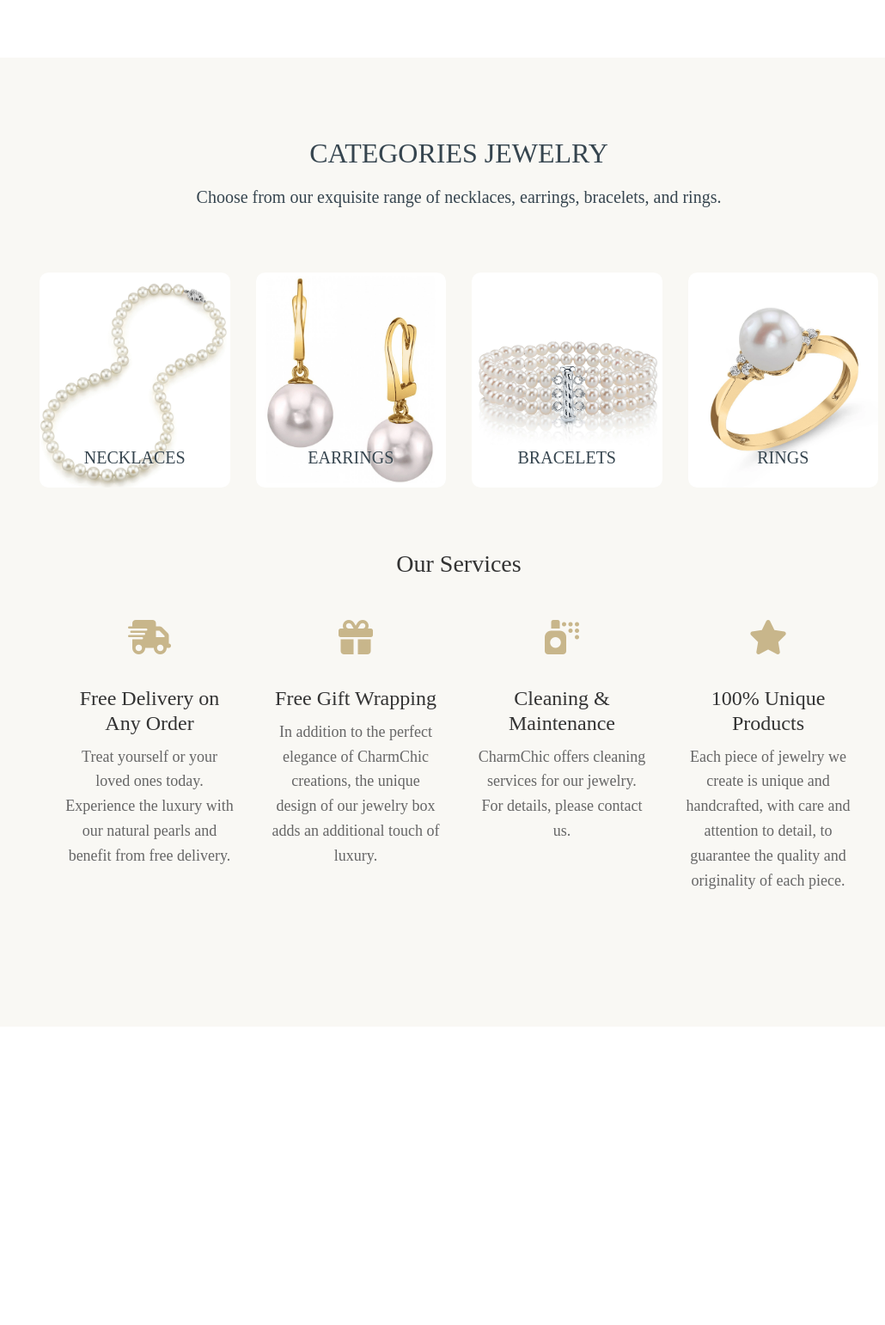
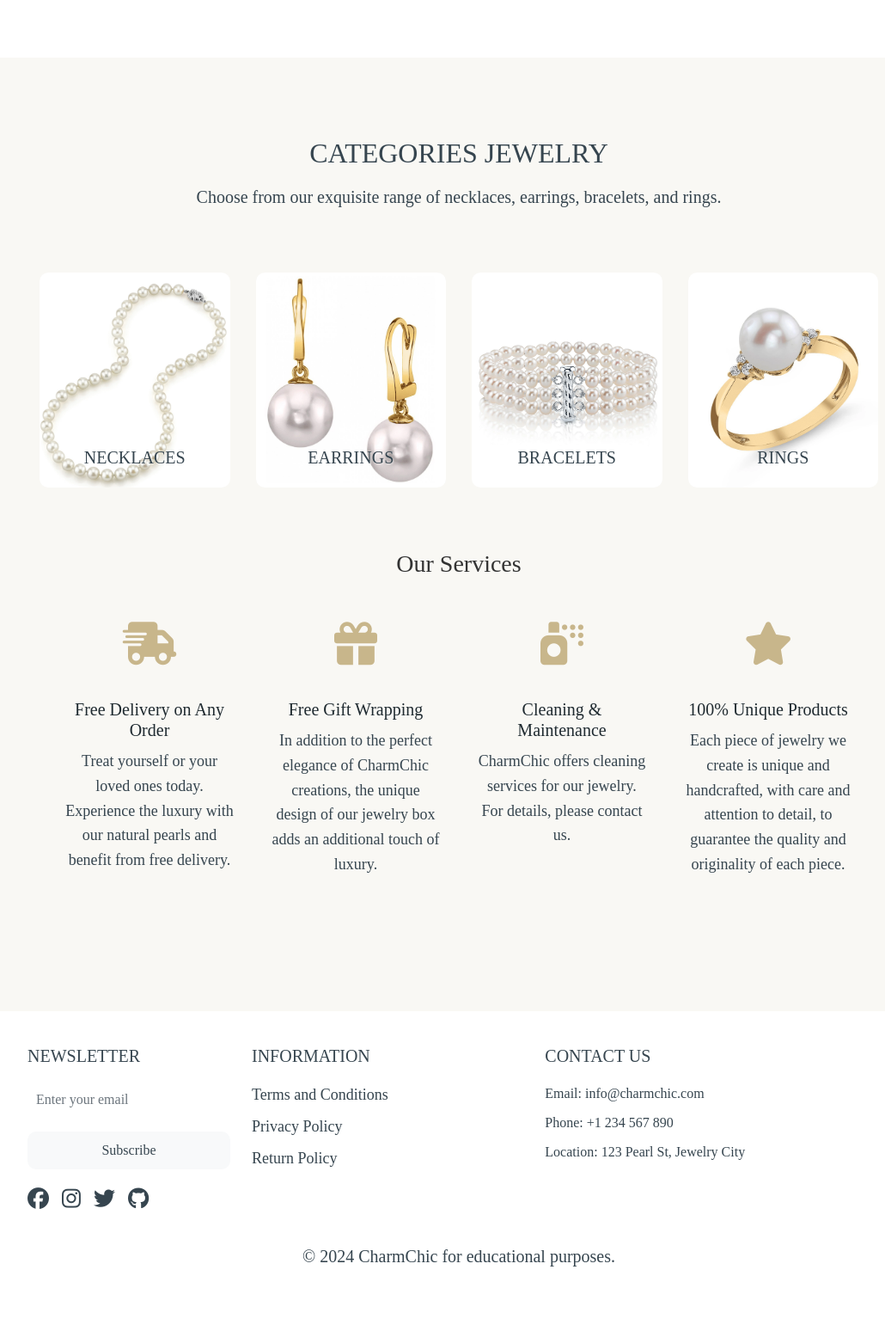
Before and after one commit to Cristina-Becheru/charm_chic, a Django app: page / in a window 1280 px wide. Shown: the part 1560-3101 px from the top of the page at 86% size, without its empty margins (106-1136 px from the left). Before the commit the page ends 2594 px from the top, so only its background shows below. Run offline with Django 3.2, Linux system fonts and the light colour scheme; some libraries are stand-ins or nearby versions.

Commit message:
Added footer with subscription, info links, and contact details.

```diff
--- a/static/css/base.css
+++ b/static/css/base.css
@@ -8,22 +8,34 @@ body {
     font-family: 'Babylonica';
 
 }
+
+h4 {
+    font-size: 20px;
+    color: #1F2A30;
+    margin: 10px 0;
+}
+
+p {
+    font-size: 18px;
+    color: #36454F;
+    line-height: 1.6;
+}
 /* CSS for Navigation Links */
 .nav-link {
-    text-transform: uppercase; /* Make text uppercase */
-    font-size: 1.2rem; /* Adjust font size as needed */
-    color: #36454F; /* Charcoal Black */
+    text-transform: uppercase;
+    font-size: 1.2rem;
+    color: #36454F;
 
 }
 
 .nav-link:hover {
-   color:color: #6B7C8A; /* Change color on hover (Bootstrap primary color) */
+   color:color: #6B7C8A;
 }
 
 /* Header Section */
 .header-section {
     position: relative;
-    height: 100vh; /* Full height for the header section */
+    height: 100vh;
     display: flex;
     align-items: center;
     justify-content: center;
@@ -98,38 +103,33 @@ body {
 
 
 
-
-/* Collection Section Styles */
-
-
-
 /* Image Styles */
 .row img {
-    max-width: 100%; /* Ensures images are responsive */
-    border-radius: 10px; /* Adds rounded corners to images */
-    transition: transform 0.3s ease; /* Smooth scaling on hover */
+    max-width: 100%;
+    border-radius: 10px;
+    transition: transform 0.3s ease;
 }
 
 .row img:hover {
-    transform: scale(1.05); /* Slightly enlarges images on hover */
+    transform: scale(1.05);
 }
 
 /* Text and Button Styles */
 
 
 .row p {
-    font-size: 1.25rem; /* Adjusts the font size for the paragraph */
-    color: #36454F; /* Charcoal Black */ /* Sets a softer color for the paragraph */
-    margin-bottom: 1.5rem; /* Adds space below the paragraph */
+    font-size: 1.25rem;
+    color: #36454F;
+    margin-bottom: 1.5rem;
 }
 
 .btn.btn-black {
-    background-color: #36454F; /* Charcoal Black */
-    color: #fff; /* White text for the button */
-    border: none; /* Removes border */
-    border-radius: 25px; /* Adds rounded corners to the button */
-    padding: 10px 20px; /* Adjusts padding for the button */
-    transition: background-color 0.3s ease; /* Smooth background color transition */
+    background-color: #36454F;
+    color: #fff;
+    border: none;
+    border-radius: 25px;
+    padding: 10px 20px;
+    transition: background-color 0.3s ease;
 }
 
 .btn.btn-black:hover {
@@ -139,35 +139,35 @@ body {
 
 /* Overall Section Background Color for Pearls */
 .pearl-bg-wrapper {
-    background-color: #f9f8f4; /* Soft pearl-like background */
-    padding: 20px 0; /* Padding on top and bottom */
+    background-color: #f9f8f4;
+    padding: 20px 0;
 }
 
 /* Container for the pearl background */
 .pearl-bg {
-    max-width: 1500px; /* Adjust max-width based on your design */
-    margin: 0 auto; /* Center the content */
-    padding: 0px; /* Padding inside the content container */
-    border-radius: 8px; /* Optional if you want rounded corners */
+    max-width: 1500px;
+    margin: 0 auto;
+    padding: 0px;
+    border-radius: 8px;
 }
 
 /* Increase the size of images in the grid */
 .row .col-md-3 {
-    padding: 0 10px; /* Optional padding between columns */
+    padding: 0 10px;
 }
 
 .image-hover {
     position: relative;
-    overflow: hidden; /* Hide overflow to keep images clean */
-    border-radius: 8px; /* Optional: rounded corners for the images */
+    overflow: hidden;
+    border-radius: 8px;
 }
 
 .default-img {
-    width: 100%; /* Make images fill their parent container */
-    height: auto; /* Maintain aspect ratio */
-    max-height: 250px; /* Set a maximum height for images */
-    object-fit: cover; /* Ensure images cover the area without stretching */
-    transition: transform 0.3s ease; /* Smooth transition for hover effect */
+    width: 100%;
+    height: auto;
+    max-height: 250px;
+    object-fit: cover;
+    transition: transform 0.3s ease;
 }
 
 .hover-img {
@@ -258,52 +258,108 @@ body {
 }
 .service-grid {
     display: flex;
-    flex-direction: column; /* Stack items vertically */
-    align-items: center; /* Center items */
-    gap: 20px; /* Space between items */
-    margin: 50px 0; /* Vertical spacing */
+    flex-direction: column;
+    align-items: center;
+    gap: 20px;
+    margin: 50px 0;
 }
 
 .services-title {
-    font-size: 28px; /* Title font size */
-    color: #333333; /* Charcoal black for title */
-    text-align: center; /* Center the title */
-    margin-bottom: 20px; /* Space below the title */
+    font-size: 28px;
+    color: #333333;
+    text-align: center;
+    margin-bottom: 20px;
 }
 
 .service-items-container {
     display: flex;
-    flex-wrap: wrap; /* Wrap items to the next line if necessary */
-    justify-content: center; /* Center items horizontally */
-    gap: 40px; /* Space between items */
+    flex-wrap: wrap;
+    justify-content: center;
+    gap: 40px;
 }
 
 .service-item {
     display: flex;
-    flex-direction: column; /* Stack icon and text vertically */
-    align-items: center; /* Center the content */
-    text-align: center; /* Center the text */
-    max-width: 200px; /* Set a maximum width for items */
+    flex-direction: column;
+    align-items: center;
+    text-align: center;
+    max-width: 200px;
 }
 
 .service-icon {
-    font-size: 40px; /* Size of the icons */
-    color: #C8B68B; /* Muted Gold */
-    margin-bottom: 15px; /* Space below the icon */
+    font-size: 50px;
+    color: #C8B68B;
+    margin-bottom: 15px;
 }
 
-h4 {
-    font-size: 24px; /* Font size for headings */
-    color: #333333; /* Charcoal black for headings */
-    margin: 10px 0; /* Margin around heading */
+
+/* Footer */
+.footer-section {
+    padding: 40px 0;
+    color: #36454F;
 }
 
-p {
-    font-size: 18px; /* Font size for paragraphs */
-    color: #666666; /* Medium gray for paragraph text */
-    line-height: 1.6; /* Line height for readability */
+.footer-title {
+    font-size:20px;
+    margin-bottom:20px;
+    color:#36454F;
 }
 
+.footer-subscribe-form input {
+    width: 100%;
+    padding: 10px;
+    margin-bottom: 10px;
+    border: none;
+    border-radius: 10px;
+}
+
+.footer-subscribe-form button {
+    width: 100%;
+    padding: 10px;
+    border: none;
+    color: #36454F;
+    border-radius: 10px;
+}
+
+/* Quiq links */
+
+.footer-links {
+    list-style: none;
+    padding: 0;
+}
+
+.footer-links li {
+    margin-bottom: 10px;
+}
+
+.footer-links a {
+    color:#36454F;
+    text-decoration: none;
+    font-size: 18px;
+}
+
+
+/* Social media links */
+
+.footer-social {
+    list-style: none;
+    padding: 0;
+    display: flex;
+}
+
+.footer-social li {
+    margin-right: 15px;
+}
+
+.footer-social a {
+    color: #36454F;
+    font-size: 25px;
+    text-decoration: none;
+}
+
+.footer-social a:hover {
+    color: #6B7C8A;
+}
 
 
 
--- a/templates/base.html
+++ b/templates/base.html
@@ -134,6 +134,6 @@
     {% block postloadjs %}
     {% endblock %}
 
-
+    {% include 'includes/footer.html' %}
   </body>
 </html>
--- /dev/null
+++ b/templates/includes/footer.html
@@ -0,0 +1,51 @@
+<footer class="footer-section">
+    <div class="container">
+        <div class="row">
+            <!-- Become a Member Column -->
+            <div class="col-md-3">
+                <h5 class="footer-title">NEWSLETTER</h5>
+                <form class="footer-subscribe-form">
+                    <input type="email" class="form-control" placeholder="Enter your email" required>
+                    <button type="submit" class="btn btn-light mt-2">Subscribe</button>
+                </form>
+
+                <!-- Social Icons -->
+                <div class="footer-social-icons mt-3">
+                    <ul class="footer-social">
+                        <li><a href="https://facebook.com" target="_blank" rel="noopener noreferrer"><i class="fab fa-facebook"></i></a></li>
+                        <li><a href="https://instagram.com" target="_blank" rel="noopener noreferrer"><i class="fab fa-instagram"></i></a></li>
+                        <li><a href="https://twitter.com" target="_blank" rel="noopener noreferrer"><i class="fab fa-twitter"></i></a></li>
+                        <li><a href="https://github.com/Cristina-Becheru"  target="_blank" rel="noopener noreferrer"><i class="fab fa-github"></i></a></li>
+                    </ul>
+                </div>
+            </div>
+
+             <!-- Information Section -->
+             <div class="col-md-4">
+                <h5 class="footer-title">INFORMATION</h5>
+                <ul class="footer-links">
+                    <li><a href="#">Terms and Conditions</a></li>
+                    <li><a href="#">Privacy Policy</a></li>
+                    <li><a href="#">Return Policy</a></li>
+                </ul>
+            </div>
+
+            <!-- Contact Us Section -->
+            <div class="col-md-4">
+                <h5 class="footer-title">CONTACT US</h5>
+                <ul class="footer-links">
+                    <li>Email: info@charmchic.com</li>
+                    <li>Phone: +1 234 567 890</li>
+                    <li>Location: 123 Pearl St, Jewelry City</li>
+                </ul>
+            </div>
+        </div>
+    </div>
+
+        <div class="row text-center mt-3">
+            <div class="col-12">
+                <p class="copyright">&copy; 2024 CharmChic for educational purposes.</p>
+            </div>
+        </div>
+    </div>
+</footer>
```
Also changed, not shown: other parts of static/css/base.css (+32 -39 lines).
